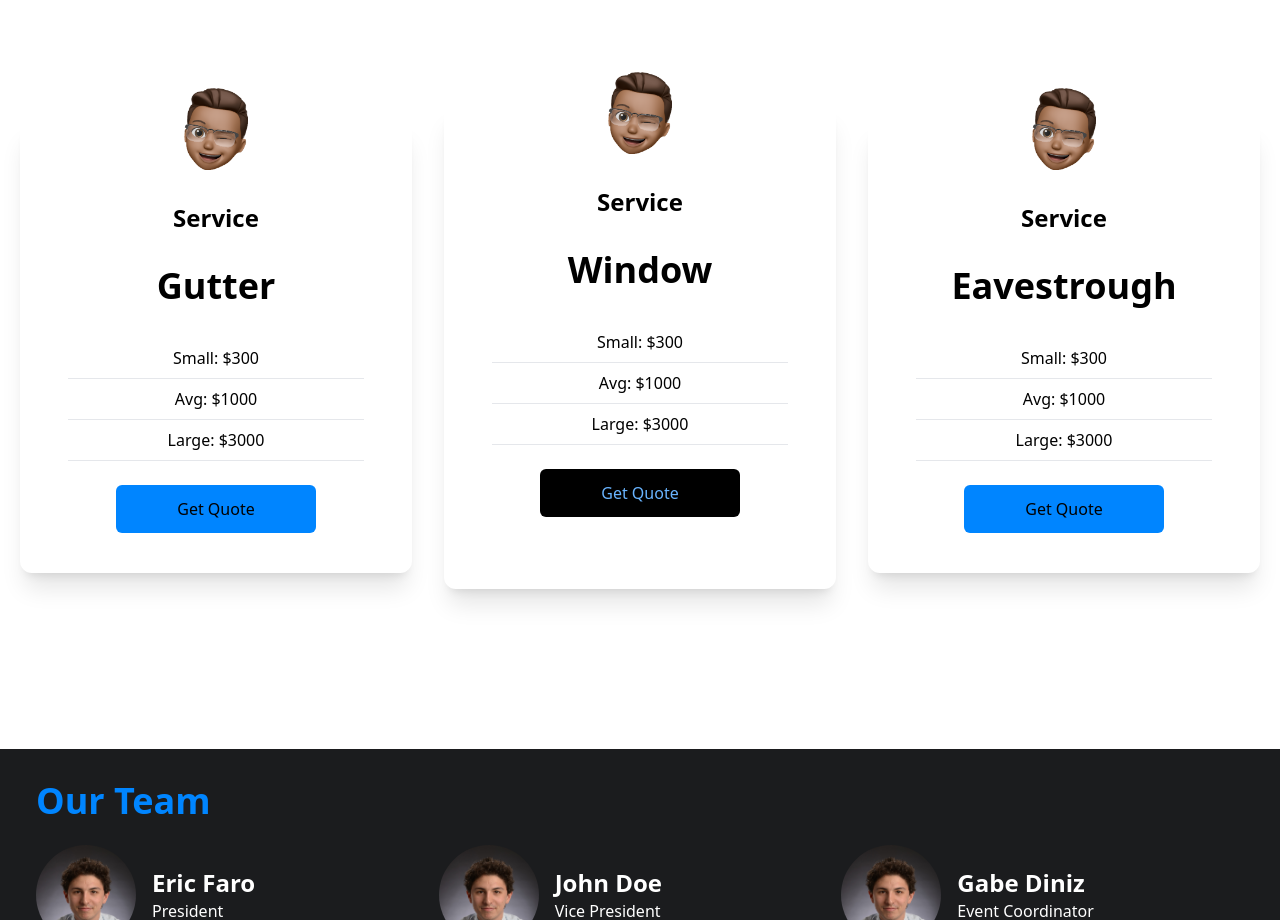
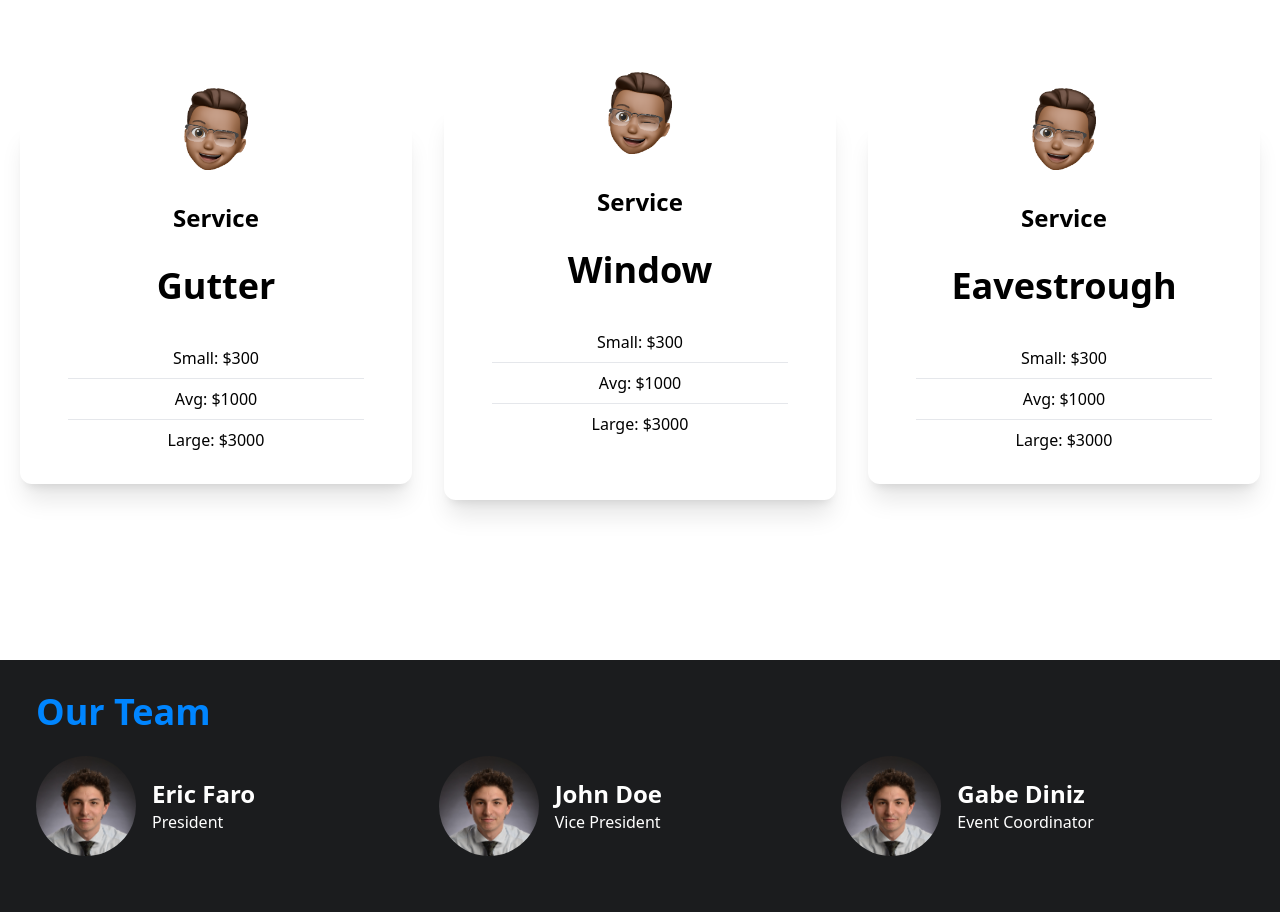
Before and after one commit to GabeDiniz/efaro-business, a React (Create React App) app: page / in a window 1280 px wide. Shown: the part 1720-2640 px from the top of the page. Built offline with nearby package versions, Linux system fonts and the light colour scheme.

Commit message:
Update: remove buttons and fix styling

```diff
--- a/src/components/Cards.jsx
+++ b/src/components/Cards.jsx
@@ -13,7 +13,7 @@ const Cards = () => {
     <section className="w-full py-[10rem] px-4 bg-white">
       <div className="max-w-[1240px] mx-auto grid md:grid-cols-3 gap-8">
         {/* CARD 1 */}
-        <div className="w-full shadow-xl flex flex-col p-4 my-4 rounded-xl hover:scale-105 duration-300">
+        <div className="w-full shadow-xl flex flex-col p-4 pb-6 my-4 rounded-xl hover:scale-105 duration-300">
           <img
             className="w-16 mx-auto mt-[-3rem] bg-white"
             src={Single}
@@ -24,11 +24,11 @@ const Cards = () => {
           <div className="text-center font-medium">
             <p className="py-2 border-b mx-8 mt-8">Small: $300</p>
             <p className="py-2 border-b mx-8">Avg: $1000</p>
-            <p className="py-2 border-b mx-8">Large: $3000</p>
+            <p className="py-2 mx-8">Large: $3000</p>
           </div>
-          <button className="bg-accentLight w-[200px] rounded-md font-medium mx-auto my-6 px-6 py-3 text-black">
+          {/* <button className="bg-accentLight w-[200px] rounded-md font-medium mx-auto my-6 px-6 py-3 text-black">
             Get Quote
-          </button>
+          </button> */}
         </div>
         {/* CARD 2 */}
         <div className="w-full shadow-xl flex flex-col p-4 my-8 md:my-0 rounded-xl hover:scale-105 duration-300">
@@ -42,14 +42,14 @@ const Cards = () => {
           <div className="text-center font-medium">
             <p className="py-2 border-b mx-8 mt-8">Small: $300</p>
             <p className="py-2 border-b mx-8">Avg: $1000</p>
-            <p className="py-2 border-b mx-8">Large: $3000</p>
+            <p className="py-2 mx-8">Large: $3000</p>
           </div>
-          <button className="bg-black w-[200px] rounded-md font-medium mx-auto my-6 px-6 py-3 text-accent">
+          {/* <button className="bg-black w-[200px] rounded-md font-medium mx-auto my-6 px-6 py-3 text-accent">
             Get Quote
-          </button>
+          </button> */}
         </div>
         {/* CARD 3 */}
-        <div className="w-full shadow-xl flex flex-col p-4 my-4 rounded-xl hover:scale-105 duration-300">
+        <div className="w-full shadow-xl flex flex-col p-4 pb-6 my-4 rounded-xl hover:scale-105 duration-300">
           <img
             className="w-16 mx-auto mt-[-3rem] bg-white"
             src={Triple}
@@ -60,11 +60,11 @@ const Cards = () => {
           <div className="text-center font-medium">
             <p className="py-2 border-b mx-8 mt-8">Small: $300</p>
             <p className="py-2 border-b mx-8">Avg: $1000</p>
-            <p className="py-2 border-b mx-8">Large: $3000</p>
+            <p className="py-2 mx-8">Large: $3000</p>
           </div>
-          <button className="bg-accentLight w-[200px] rounded-md font-medium mx-auto my-6 px-6 py-3 text-black">
+          {/* <button className="bg-accentLight w-[200px] rounded-md font-medium mx-auto my-6 px-6 py-3 text-black">
             Get Quote
-          </button>
+          </button> */}
         </div>
       </div>
     </section>
```
